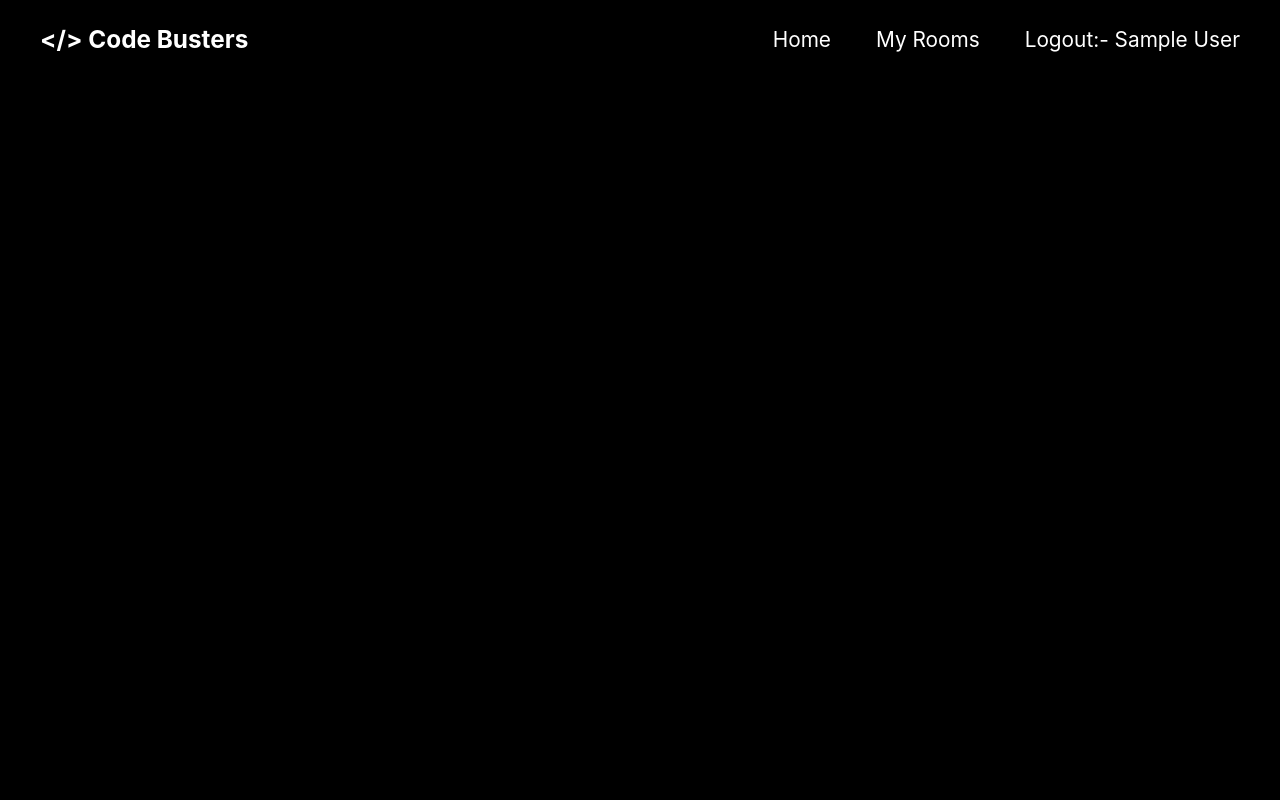
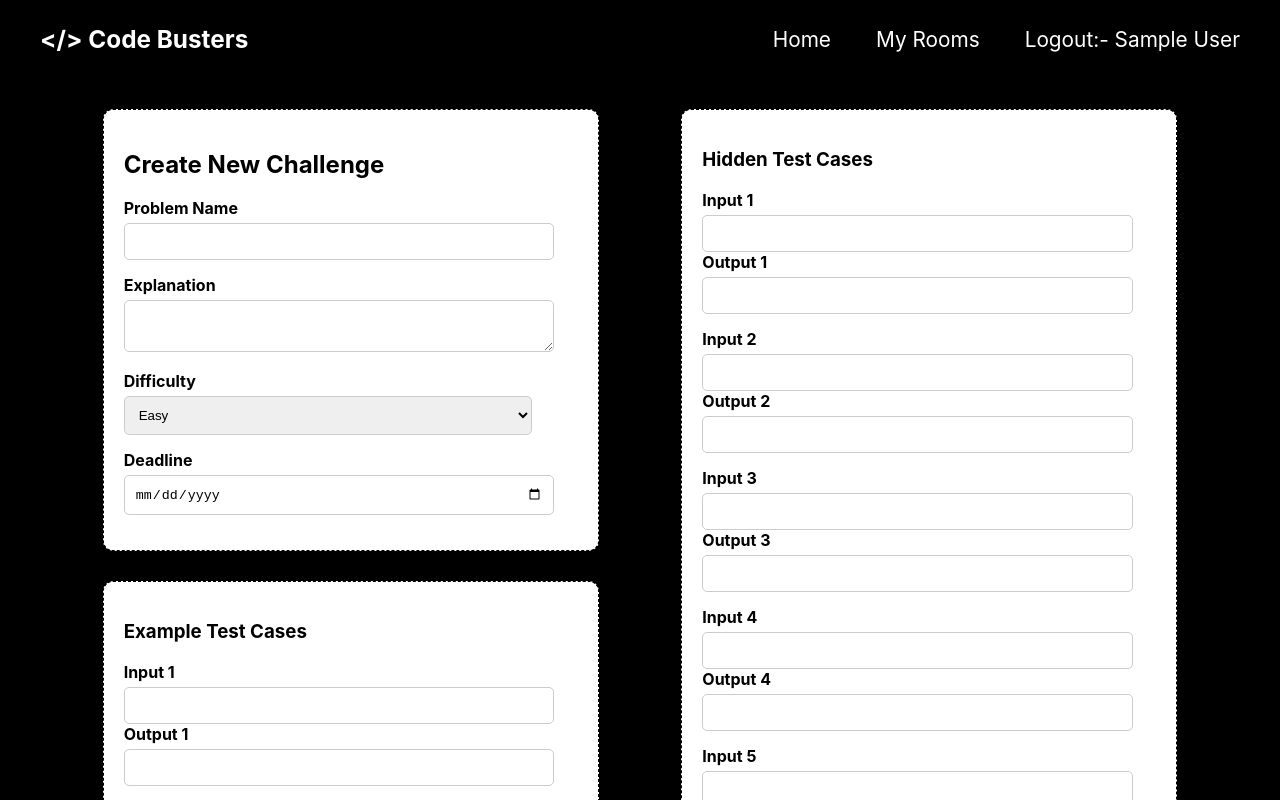
Before and after one commit to V-A-T-S-A-L/coding-platform, a React (Create React App) app in the folder frontend/: page /room/1/create-challenge in a window 1280 px wide. Built offline with nearby package versions, Linux system fonts and the light colour scheme; sample sign-in values are in the browser's storage.

Commit message:
Create new challenge (frontend)

```diff
--- a/frontend/src/App.js
+++ b/frontend/src/App.js
@@ -6,6 +6,7 @@ import Signup from './components/Signup';
 import Login from './components/Login';
 import Land from './components/Home';
 import PostLoginhome from './components/PostLoginHome';
+import CreateChallenge from './components/NewProblem';
 
 function App() {
   return (
@@ -15,7 +16,8 @@ function App() {
         <Routes>
           <Route element={<PrivateComponent />}>
             <Route path='/home' element={<PostLoginhome />}/>
-            <Route path='room/:room_id' element={<h1 style={{color: "white"}}>room</h1>}/>
+            <Route path='/room/:room_id' element={<h1 style={{color: "white"}}>room</h1>}/>
+            <Route path='/room/:room_id/create-challenge' element={<CreateChallenge />}/>
           </Route>
           <Route path='/' element={<Land />}/>
           <Route path='/signup' element={<Signup />}/>
--- /dev/null
+++ b/frontend/src/components/CreateChallenge.css
@@ -0,0 +1,59 @@
+.create-challenge-container {
+    background-color: #000;
+    color: white;
+    min-height: 100vh;
+    display: flex;
+    flex-direction: row;
+    justify-content: space-evenly;
+    padding: 20px;
+}
+
+.left-column, .right-column {
+    display: flex;
+    flex-direction: column;
+    justify-content: space-between;
+    width: 40%;
+}
+
+.card {
+    background-color: white;
+    border: 1px dashed #000;
+    color: black;
+    padding: 20px;
+    margin: 10px 0;
+    border-radius: 10px;
+    box-shadow: 0 4px 8px rgba(0, 0, 0, 0.1);
+}
+
+.field-group {
+    margin-bottom: 15px;
+}
+
+.field-group label {
+    display: block;
+    margin-bottom: 5px;
+    font-weight: bold;
+}
+
+.field-group input, .field-group textarea, .field-group select {
+    width: 90%;
+    padding: 10px;
+    border: 1px solid #ccc;
+    border-radius: 5px;
+}
+
+.submit-btn {
+    background-color: #000;
+    color: white;
+    padding: 10px 20px;
+    border: none;
+    border-radius: 10px;
+    cursor: pointer;
+    width: 100%;
+    margin-top: 20px;
+    align-self: center;
+}
+
+.submit-btn:hover {
+    background-color: #161616;
+}
--- /dev/null
+++ b/frontend/src/components/NewProblem.js
@@ -0,0 +1,132 @@
+import React, { useState } from 'react';
+import './CreateChallenge.css';
+
+const CreateChallenge = ({ roomId }) => {
+    const [problemName, setProblemName] = useState('');
+    const [explanation, setExplanation] = useState('');
+    const [difficulty, setDifficulty] = useState('');
+    const [deadline, setDeadline] = useState('');
+    const [exampleTestCases, setExampleTestCases] = useState([{ input: '', output: '' }, { input: '', output: '' }]);
+    const [hiddenTestCases, setHiddenTestCases] = useState([
+        { input: '', output: '' }, { input: '', output: '' }, { input: '', output: '' }, { input: '', output: '' }, { input: '', output: '' }
+    ]);
+
+    const handleSubmit = async () => {
+        const challengeData = {
+            problemName,
+            explanation,
+            difficulty,
+            deadline,
+            exampleTestCases,
+            hiddenTestCases,
+            roomId
+        };
+
+        try {
+            const response = await fetch(`http://localhost:5000/create-challenge/${roomId}`, {
+                method: 'POST',
+                headers: { 'Content-Type': 'application/json' },
+                body: JSON.stringify(challengeData),
+            });
+
+            if (response.ok) {
+                alert("Challenge created successfully");
+            } else {
+                console.error("Failed to create challenge");
+            }
+        } catch (error) {
+            console.error(error);
+        }
+    };
+
+    return (
+        <div className="create-challenge-container">
+            <div className="left-column">
+                <div className="card">
+                    <h2>Create New Challenge</h2>
+                    <div className="field-group">
+                        <label>Problem Name</label>
+                        <input type="text" value={problemName} onChange={(e) => setProblemName(e.target.value)} />
+                    </div>
+                    <div className="field-group">
+                        <label>Explanation</label>
+                        <textarea value={explanation} onChange={(e) => setExplanation(e.target.value)} />
+                    </div>
+                    <div className="field-group">
+                        <label>Difficulty</label>
+                        <select value={difficulty} onChange={(e) => setDifficulty(e.target.value)}>
+                            <option value="easy">Easy</option>
+                            <option value="medium">Medium</option>
+                            <option value="hard">Hard</option>
+                        </select>
+                    </div>
+                    <div className="field-group">
+                        <label>Deadline</label>
+                        <input type="date" value={deadline} onChange={(e) => setDeadline(e.target.value)} />
+                    </div>
+                </div>
+
+                <div className="card">
+                    <h3>Example Test Cases</h3>
+                    {exampleTestCases.map((testCase, index) => (
+                        <div key={index} className="field-group">
+                            <label>Input {index + 1}</label>
+                            <input
+                                type="text"
+                                value={testCase.input}
+                                onChange={(e) => {
+                                    const newTestCases = [...exampleTestCases];
+                                    newTestCases[index].input = e.target.value;
+                                    setExampleTestCases(newTestCases);
+                                }}
+                            />
+                            <label>Output {index + 1}</label>
+                            <input
+                                type="text"
+                                value={testCase.output}
+                                onChange={(e) => {
+                                    const newTestCases = [...exampleTestCases];
+                                    newTestCases[index].output = e.target.value;
+                                    setExampleTestCases(newTestCases);
+                                }}
+                            />
+                        </div>
+                    ))}
+                </div>
+            </div>
+
+            <div className="right-column">
+                <div className="card">
+                    <h3>Hidden Test Cases</h3>
+                    {hiddenTestCases.map((testCase, index) => (
+                        <div key={index} className="field-group">
+                            <label>Input {index + 1}</label>
+                            <input
+                                type="text"
+                                value={testCase.input}
+                                onChange={(e) => {
+                                    const newTestCases = [...hiddenTestCases];
+                                    newTestCases[index].input = e.target.value;
+                                    setHiddenTestCases(newTestCases);
+                                }}
+                            />
+                            <label>Output {index + 1}</label>
+                            <input
+                                type="text"
+                                value={testCase.output}
+                                onChange={(e) => {
+                                    const newTestCases = [...hiddenTestCases];
+                                    newTestCases[index].output = e.target.value;
+                                    setHiddenTestCases(newTestCases);
+                                }}
+                            />
+                        </div>
+                    ))}
+                    <button className="submit-btn" onClick={handleSubmit}>Create Challenge</button>
+                </div>
+            </div>
+        </div>
+    );
+};
+
+export default CreateChallenge;
```
